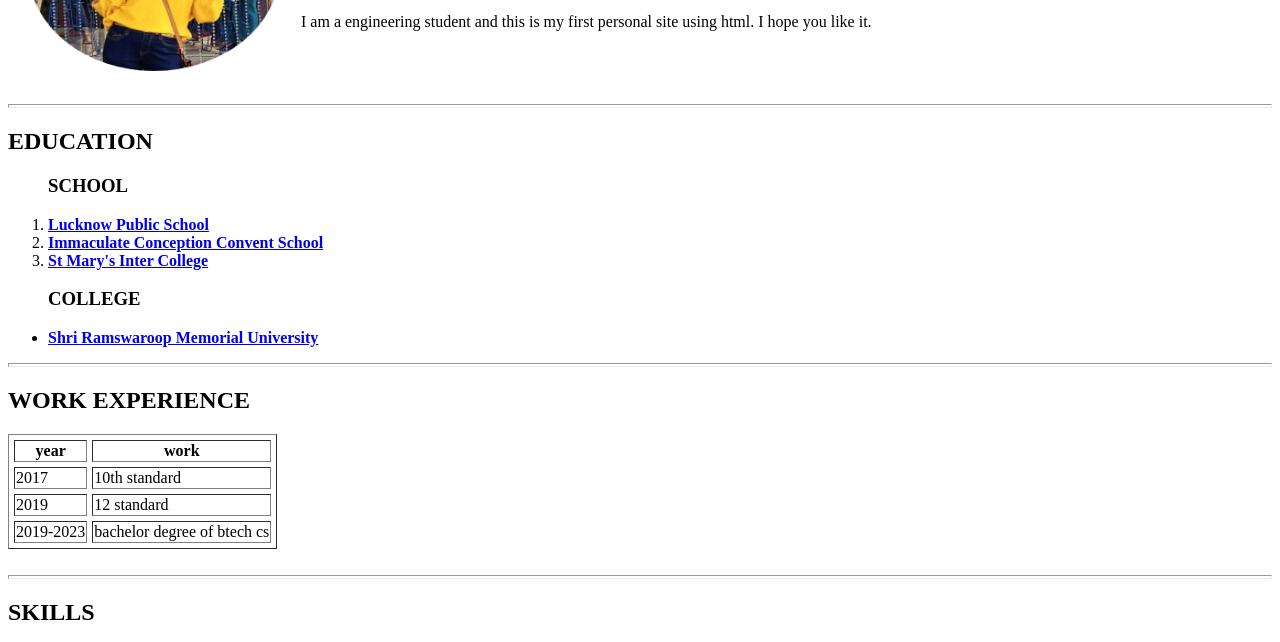
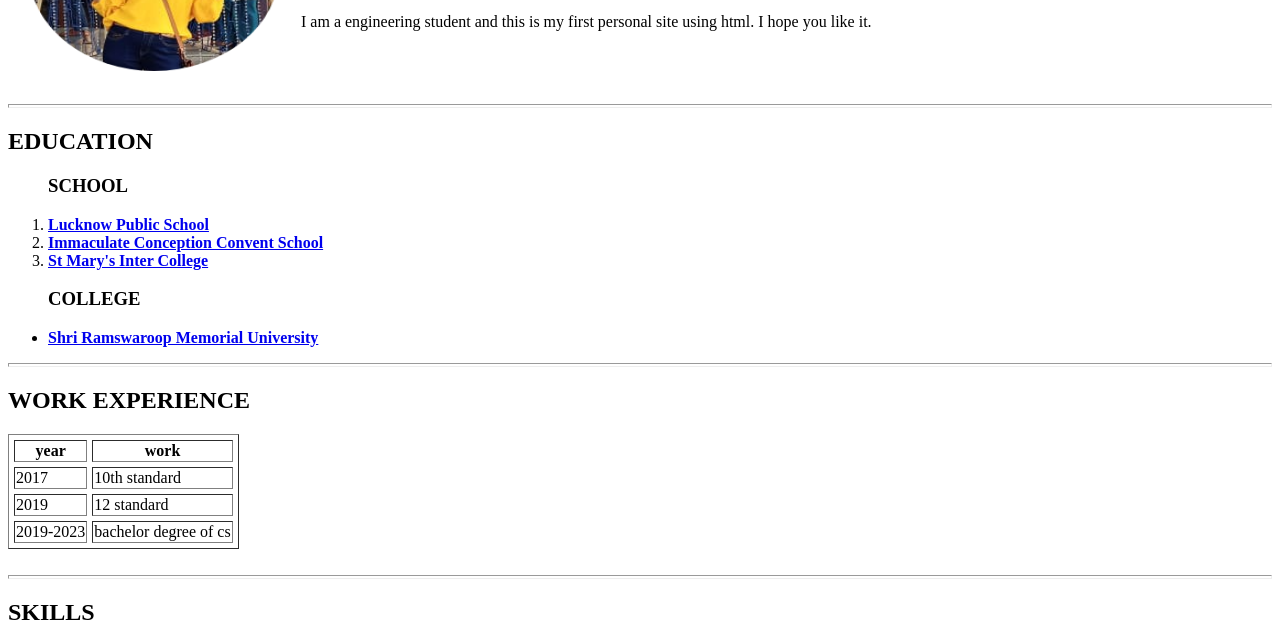
Before and after one commit to ADRIKA-TIWARI/CV, a plain HTML site: page index.html in a window 1280 px wide. Shown: the part 158-800 px from the top of the page. Drawn offline with Linux system fonts and the light colour scheme.

Commit message:
Update index.html

```diff
--- a/index.html
+++ b/index.html
@@ -47,7 +47,7 @@
     </tr>
     <tr>
       <td>2019-2023</td>
-      <td>bachelor degree of btech cs</td>
+      <td>bachelor degree of cs</td>
     </tr>
   </tbody>
 </table>
```
